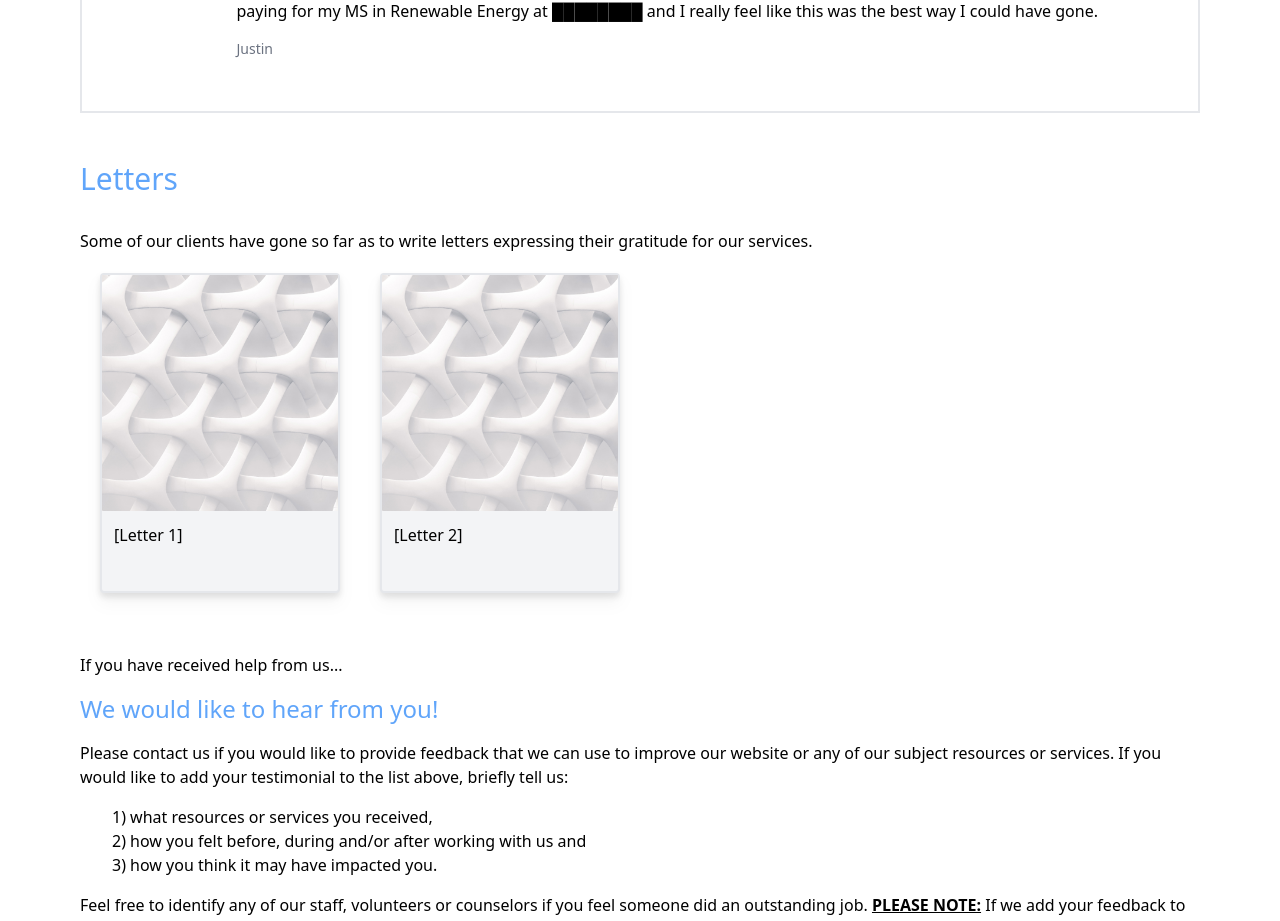
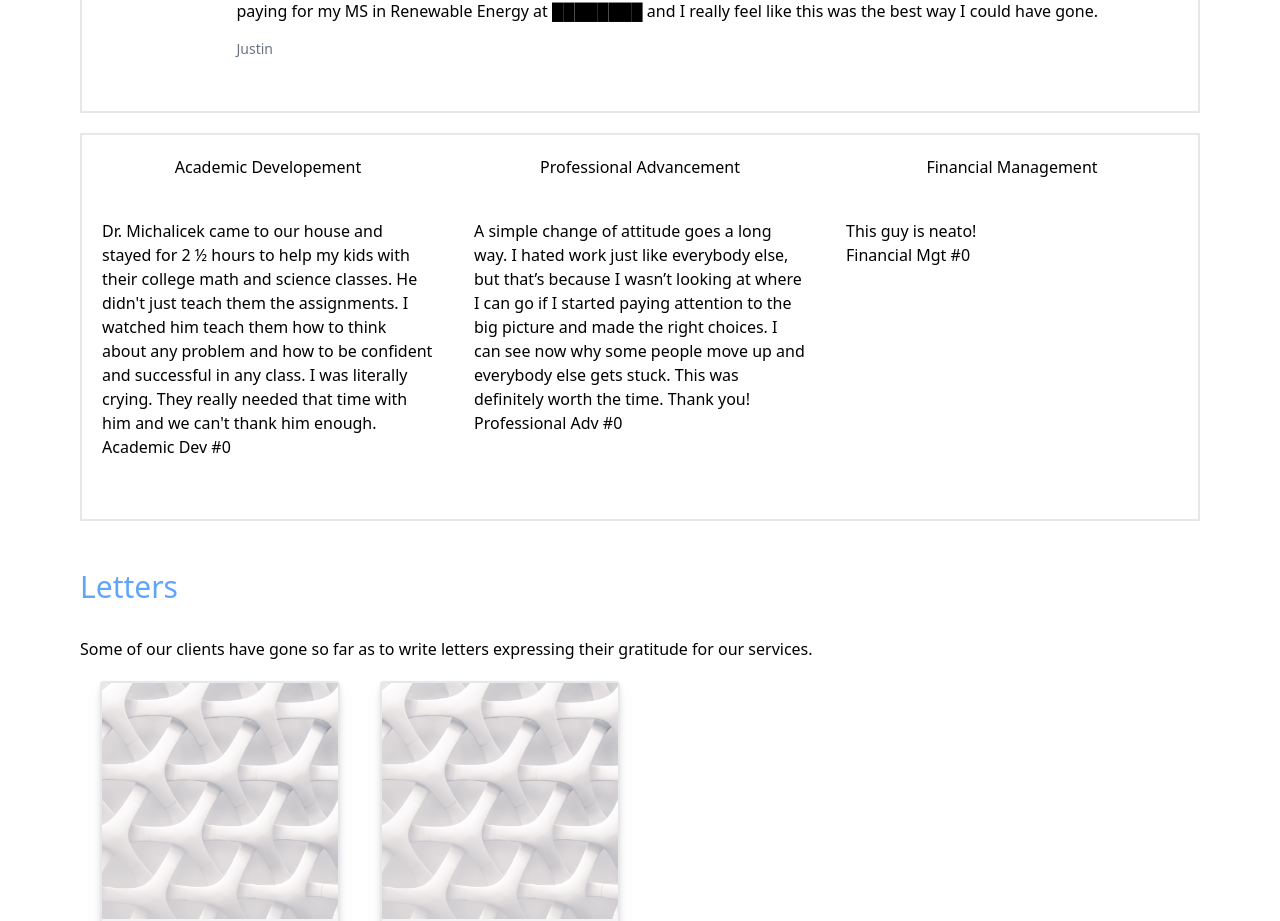
Before and after one commit to LoganMichalicek/bonavias-dev, a React (Create React App) app: page /testimonials in a window 1280 px wide. Shown: the part 1693-2614 px from the top of the page. Built offline with nearby package versions, Linux system fonts and the light colour scheme.

Commit message:
Starting testimonial page changes

```diff
--- a/src/content/testimonials.json
+++ b/src/content/testimonials.json
@@ -35,16 +35,20 @@
   ],
   "Professional Advancement": [
     {
-      "message": "This guy is neato!",
-      "name": "Derek"
+      "message": "A simple change of attitude goes a long way. I hated work just like everybody else, but that’s because I wasn’t looking at where I can go if I started paying attention to the big picture and made the right choices. I can see now why some people move up and everybody else gets stuck. This was definitely worth the time. Thank you!",
+      "name": "Aaron"
     },
     {
-      "message": "I like pie.",
-      "name": "Eric"
+      "message": "My elevator speech went down just like you said and I was in a management meeting the next day. For real. THE. NEXT. DAY. They are going to put me in a mentorship program for new managers, so I'm already better off.  The secret is out! Booyah!",
+      "name": "Terrance"
     },
     {
-      "message": "Me too!",
-      "name": "Ferrik"
+      "message": "No one ever tells you how to start a career or how to move up at work. You just think if you work hard you get rewarded for it and I wasted a lot of time thinking that. My roommate told me that she was getting professional counseling at ████████ and said that I could go with her and I did and now I have a whole new outlook at work! Just go! ",
+      "name": "Sofia"
+    },
+    {
+      "message": "I never really thought about a career path after high school. I just kept following the money and jumping from job to job like that’s what you’re supposed to do when you don’t have a degree. Meeting Dr. Michalicek changed my life. I didn’t want to be minimum wage labor anymore and now I’m working at ████████ and getting paid to do something I love and I have real goals now like becoming a manager and opening my own shop. It’s all about awareness and no one else teaches you what to look for. It’s not impossible like I thought it was.",
+      "name": "Nathan"
     }
   ],
   "Financial Management": [
--- a/src/pages/testimonials.jsx
+++ b/src/pages/testimonials.jsx
@@ -7,6 +7,9 @@
 const Testimonials = () => {
   const keys = Object.keys(data);
   const [currentTab, setCurrentTab] = useState(0);
+  const [ad_currentTab, ad_setCurrentTab] = useState(0);
+  const [pa_currentTab, pa_setCurrentTab] = useState(0);
+  const [fm_currentTab, fm_setCurrentTab] = useState(0);
 
   return (
     <div className="page-layout">
@@ -43,6 +46,72 @@
               />
             );
           })}
+        </div>
+      </div>
+      <div className="inset-box py-4">
+        <div className="grid lg:grid-cols-3 grid-cols-0 gap-10 mb-10">
+          <h1 className="place-self-center">Academic Developement</h1>
+          <h1 className="place-self-center">Professional Advancement</h1>
+          <h1 className="place-self-center">Financial Management</h1>
+          {/* <p>
+            Lorem ipsum dolor sit amet, consectetur adipiscing elit. Mauris
+            pharetra sapien vitae ex consequat, at consectetur lorem
+            ullamcorper. Praesent urna felis, semper quis consequat vel,
+            volutpat in est. Nunc placerat iaculis diam, ac gravida purus
+            aliquet quis. Nunc ut ipsum libero. Sed auctor sed mi semper
+            pulvinar. Nulla at lectus nisl. Mauris faucibus nisl vitae dui
+            vulputate porttitor. Mauris et tincidunt sapien, ut ullamcorper
+            justo. Ut tempor, dui a consectetur pulvinar, dolor lorem fermentum
+            ex, varius commodo metus magna sed urna. Quisque aliquam efficitur
+            quam eget tristique. Proin mattis neque nec mauris dapibus
+            tincidunt. Nunc quis orci ut arcu pretium varius id non turpis.
+          </p>
+          <p>
+            Lorem ipsum dolor sit amet, consectetur adipiscing elit. Mauris
+            pharetra sapien vitae ex consequat, at consectetur lorem
+            ullamcorper. Praesent urna felis, semper quis consequat vel,
+            volutpat in est. Nunc placerat iaculis diam, ac gravida purus
+            aliquet quis. Nunc ut ipsum libero. Sed auctor sed mi semper
+            pulvinar. Nulla at lectus nisl. Mauris faucibus nisl vitae dui
+            vulputate porttitor. Mauris et tincidunt sapien, ut ullamcorper
+            justo. Ut tempor, dui a consectetur pulvinar, dolor lorem fermentum
+            ex, varius commodo metus magna sed urna. Quisque aliquam efficitur
+            quam eget tristique. Proin mattis neque nec mauris dapibus
+            tincidunt. Nunc quis orci ut arcu pretium varius id non turpis.
+          </p>
+          <p>
+            Lorem ipsum dolor sit amet, consectetur adipiscing elit. Mauris
+            pharetra sapien vitae ex consequat, at consectetur lorem
+            ullamcorper. Praesent urna felis, semper quis consequat vel,
+            volutpat in est. Nunc placerat iaculis diam, ac gravida purus
+            aliquet quis. Nunc ut ipsum libero. Sed auctor sed mi semper
+            pulvinar. Nulla at lectus nisl. Mauris faucibus nisl vitae dui
+            vulputate porttitor. Mauris et tincidunt sapien, ut ullamcorper
+            justo. Ut tempor, dui a consectetur pulvinar, dolor lorem fermentum
+            ex, varius commodo metus magna sed urna. Quisque aliquam efficitur
+            quam eget tristique. Proin mattis neque nec mauris dapibus
+            tincidunt. Nunc quis orci ut arcu pretium varius id non turpis.
+          </p> */}
+          <div>
+            <p>{data[keys[0]][ad_currentTab].message}</p>
+            <button
+              onClick={() =>
+                ad_setCurrentTab((ad_currentTab + 1) % data[keys[0]].length)
+              }
+            >{`Academic Dev #${ad_currentTab}`}</button>
+          </div>
+          <div>
+            <p>{data[keys[1]][pa_currentTab].message}</p>
+            <button
+              onClick={() => pa_setCurrentTab((pa_currentTab + 1) % 10)}
+            >{`Professional Adv #${pa_currentTab}`}</button>
+          </div>
+          <div>
+            <p>{data[keys[2]][fm_currentTab].message}</p>
+            <button
+              onClick={() => fm_setCurrentTab((fm_currentTab + 1) % 10)}
+            >{`Financial Mgt #${fm_currentTab}`}</button>
+          </div>
         </div>
       </div>
       <div className="py-4">
```
Also changed, not shown: src/pages/about.jsx (+89 -71 lines).
